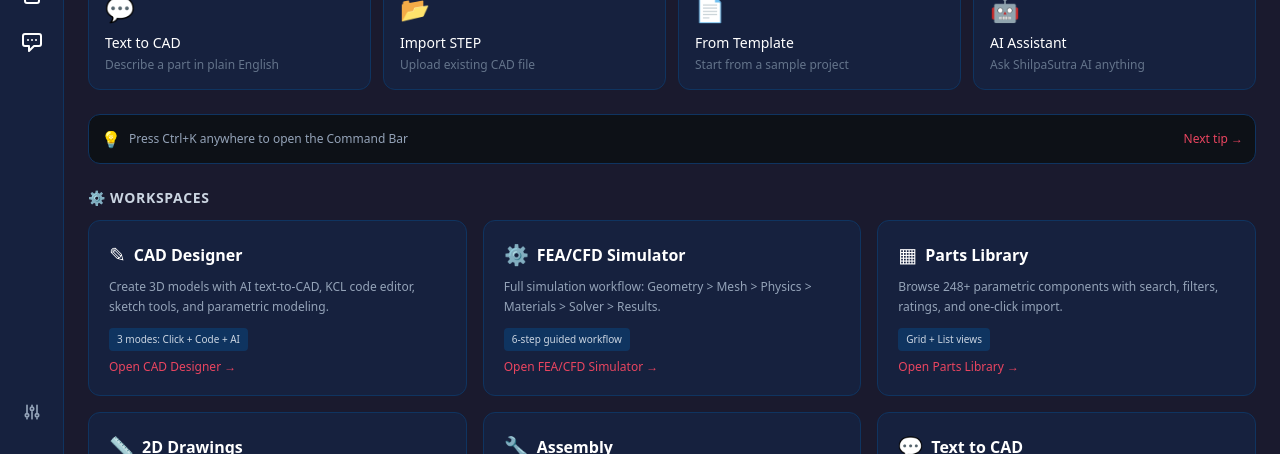
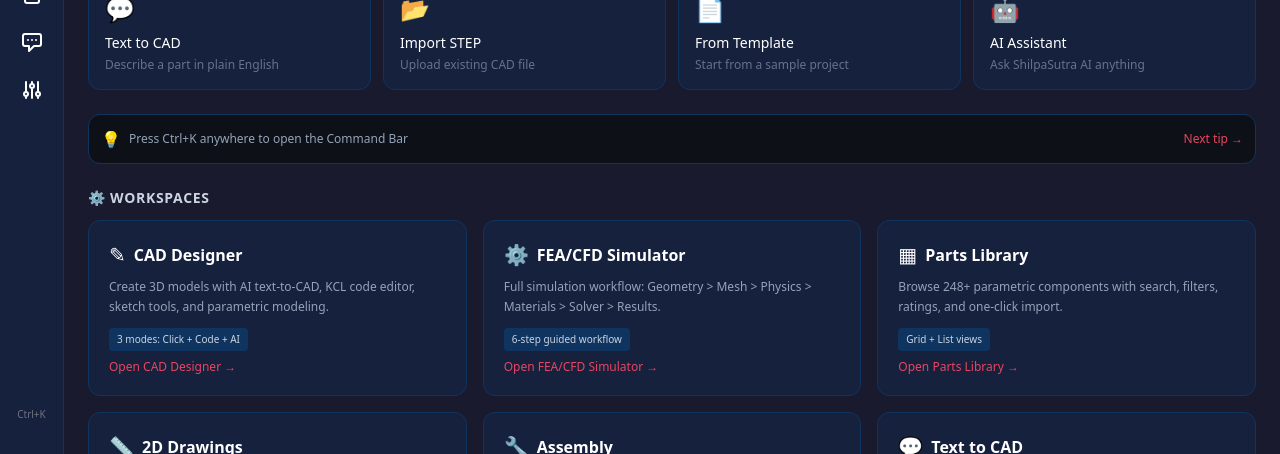
Before and after one commit to ganeshgowri-ASA/ShilpaSutra, a Next.js app: page / in a window 1280 px wide. Shown: the part 346-800 px from the top of the page. Built offline with nearby package versions, Linux system fonts and the light colour scheme.

Commit message:
Integrate CommandBar via ClientProviders, add Ctrl+K hint to sidebar

```diff
--- a/src/app/layout.tsx
+++ b/src/app/layout.tsx
@@ -1,5 +1,6 @@
 import type { Metadata } from "next";
 import "./globals.css";
+import ClientProviders from "@/components/ClientProviders";
 
 export const metadata: Metadata = {
   title: "ShilpaSutra - AI CAD & CFD Platform",
@@ -14,12 +15,14 @@
   { href: "/assembly", label: "Assembly", icon: "M10.325 4.317c.426-1.756 2.924-1.756 3.35 0a1.724 1.724 0 002.573 1.066c1.543-.94 3.31.826 2.37 2.37a1.724 1.724 0 001.066 2.573c1.756.426 1.756 2.924 0 3.35a1.724 1.724 0 00-1.066 2.573c.94 1.543-.826 3.31-2.37 2.37a1.724 1.724 0 00-2.573 1.066c-.426 1.756-2.924 1.756-3.35 0a1.724 1.724 0 00-2.573-1.066c-1.543.94-3.31-.826-2.37-2.37a1.724 1.724 0 00-1.066-2.573c-1.756-.426-1.756-2.924 0-3.35a1.724 1.724 0 001.066-2.573c-.94-1.543.826-3.31 2.37-2.37.996.608 2.296.07 2.572-1.065z" },
   { href: "/drawings", label: "2D Drawings", icon: "M9 12h6m-6 4h6m2 5H7a2 2 0 01-2-2V5a2 2 0 012-2h5.586a1 1 0 01.707.293l5.414 5.414a1 1 0 01.293.707V19a2 2 0 01-2 2z" },
   { href: "/text-to-cad", label: "Text to CAD", icon: "M8 10h.01M12 10h.01M16 10h.01M9 16H5a2 2 0 01-2-2V6a2 2 0 012-2h14a2 2 0 012 2v8a2 2 0 01-2 2h-5l-5 5v-5z" },
+  { href: "/settings", label: "Settings", icon: "M12 6V4m0 2a2 2 0 100 4m0-4a2 2 0 110 4m-6 8a2 2 0 100-4m0 4a2 2 0 110-4m0 4v2m0-6V4m6 6v10m6-2a2 2 0 100-4m0 4a2 2 0 110-4m0 4v2m0-6V4" },
 ];
 
 export default function RootLayout({ children }: { children: React.ReactNode }) {
   return (
     <html lang="en" className="dark">
       <body className="min-h-screen bg-[#0d1117] text-white antialiased">
+        <ClientProviders>
           <div className="flex h-screen">
             <aside className="w-16 bg-[#16213e] border-r border-[#0f3460] flex flex-col items-center py-4 gap-2 flex-shrink-0">
               <a href="/" className="w-10 h-10 bg-[#e94560] rounded-lg flex items-center justify-center font-bold text-lg">SS</a>
@@ -32,16 +35,15 @@
                   </a>
                 ))}
               </nav>
-            <div className="mt-auto mb-2">
-              <a href="/settings" className="p-2 rounded-lg hover:bg-[#0f3460] transition block" title="Settings">
-                <svg className="w-5 h-5 text-slate-400" fill="none" stroke="currentColor" viewBox="0 0 24 24">
-                  <path strokeLinecap="round" strokeLinejoin="round" strokeWidth={2} d="M12 6V4m0 2a2 2 0 100 4m0-4a2 2 0 110 4m-6 8a2 2 0 100-4m0 4a2 2 0 110-4m0 4v2m0-6V4m6 6v10m6-2a2 2 0 100-4m0 4a2 2 0 110-4m0 4v2m0-6V4" />
-                </svg>
-              </a>
+              <div className="mt-auto flex flex-col gap-2 mb-2">
+                <div className="p-2 rounded-lg text-center" title="Press Ctrl+K">
+                  <span className="text-[10px] text-gray-500 block">Ctrl+K</span>
+                </div>
               </div>
             </aside>
             <main className="flex-1 overflow-auto">{children}</main>
           </div>
+        </ClientProviders>
       </body>
     </html>
   );
```
Lines whose indentation alone changed are shown as unchanged.
